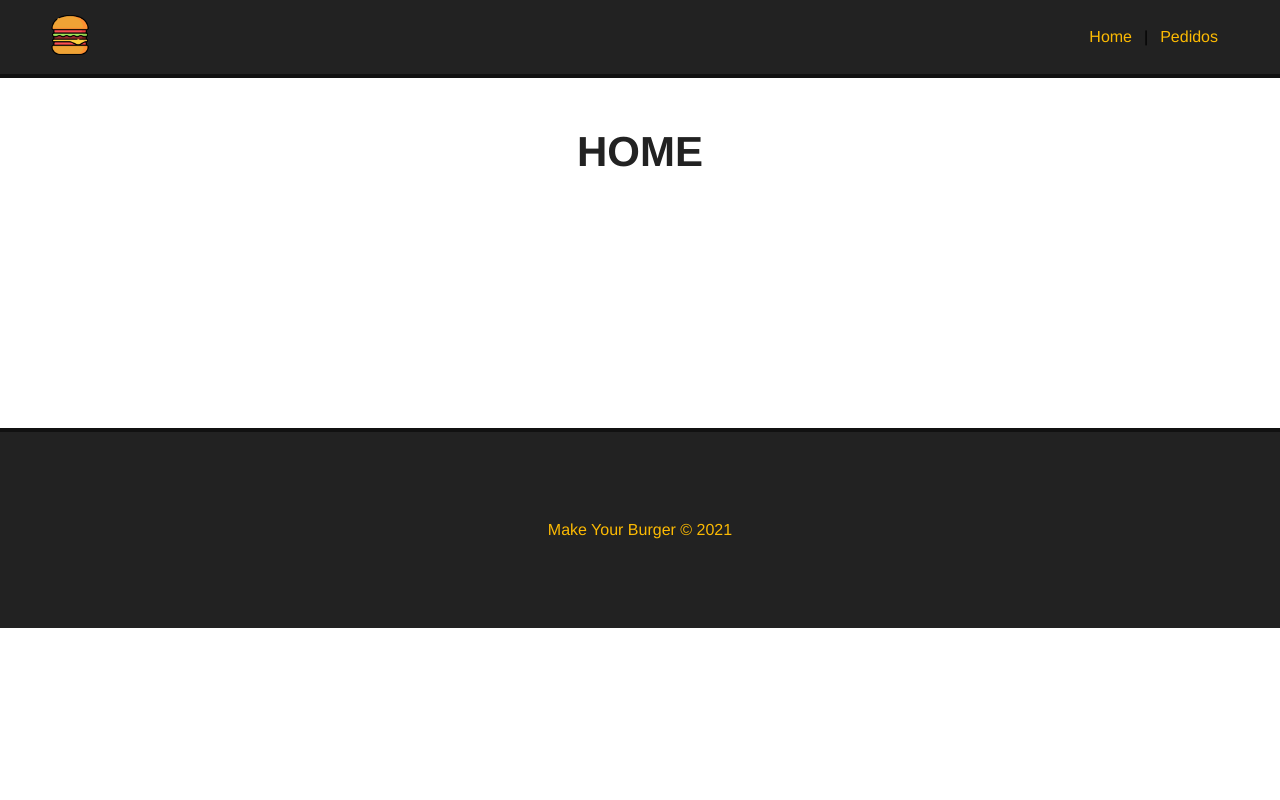
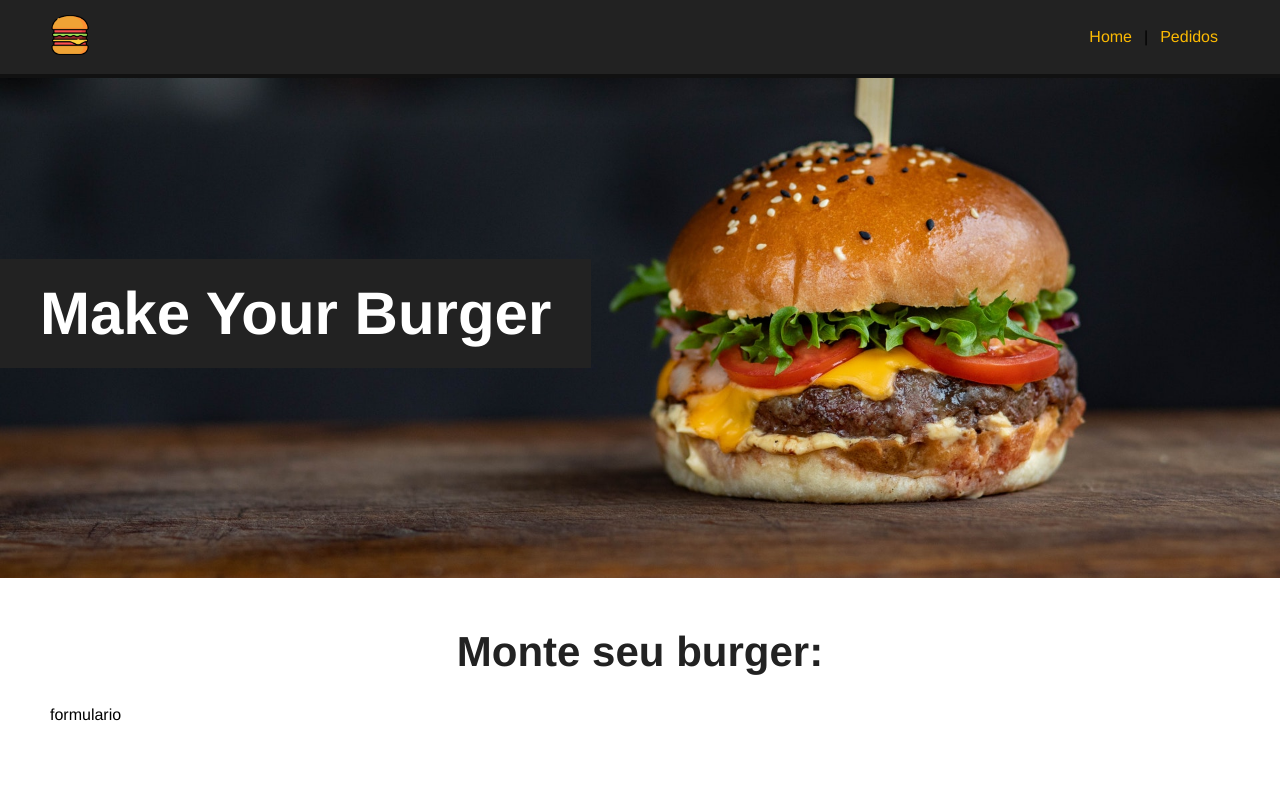
Before and after one commit to pierrialexander/projeto_vue_js-hamburgueria, a Vue app: page / in a window 1280 px wide. Shown: the top 800 px of the page. Built offline with nearby package versions, Linux system fonts and the light colour scheme.

Commit message:
Criado banner da aplicação
Criado banner da aplicação

```diff
--- /dev/null
+++ b/src/components/Banner.vue
@@ -0,0 +1,33 @@
+<template>
+  <div id="main-banner">
+    <h1>Make Your Burger</h1>
+  </div>
+</template>
+
+<script>
+export default {
+  name: "Banner"
+}
+</script>
+
+
+<style scoped>
+  #main-banner {
+    background-image: url('/img/burger.jpg');
+    background-position: 0 -250px;
+    background-size: cover;
+    background-repeat: no-repeat;
+    height: 500px;
+    display: flex;
+    align-items: center;
+    justify-content: flex-start;
+  }
+
+  #main-banner h1 {
+    color: #FFFFFF;
+    text-align: center;
+    font-size: 60px;
+    background-color: #222;
+    padding: 20px 40px;
+  }
+</style>
--- a/src/views/Home.vue
+++ b/src/views/Home.vue
@@ -1,7 +1,19 @@
 <template>
+  <Banner/>
   <div class="main-container">
-    <h1>HOME</h1>
+    <h1>Monte seu burger:</h1>
+    <p>formulario</p>
   </div>
 </template>
 
-<script></script>
+<script>
+  import Banner from "../components/Banner.vue"
+
+  export default {
+    name: "Homme",
+    components: {
+      Banner
+    }
+  }
+
+</script>
```
